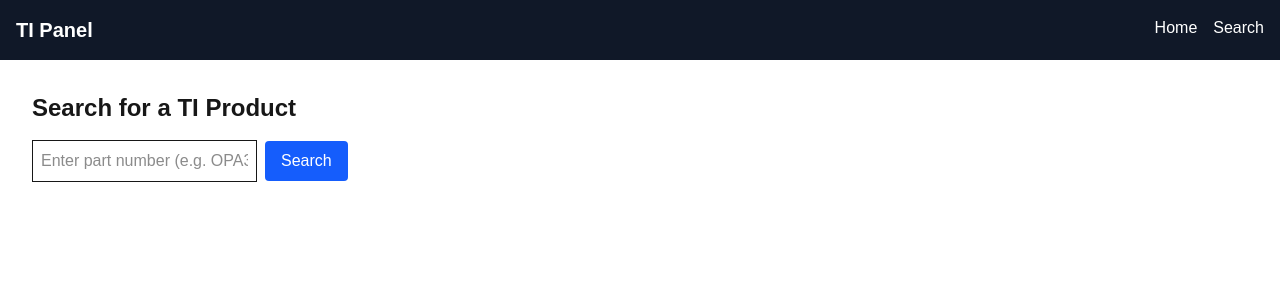
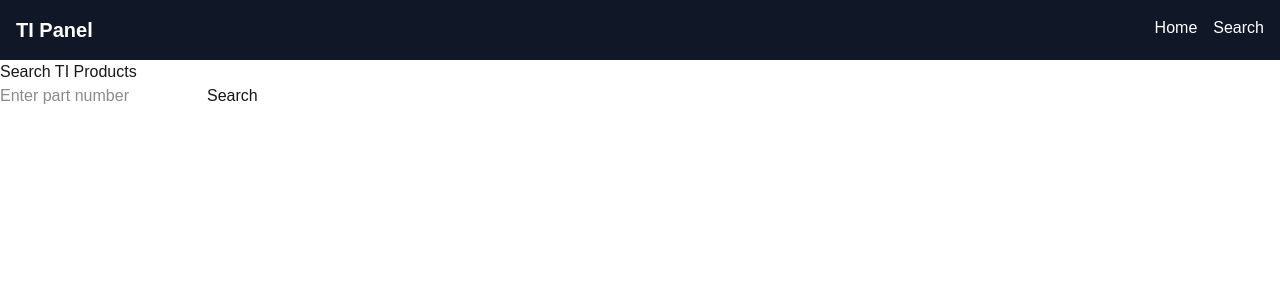
Before and after one commit to wik-labs/ti-panel, a Next.js app: page /search in a window 1280 px wide. Shown: the top 300 px of the page. Built offline with nearby package versions, Linux system fonts and the light colour scheme.

Commit message:
Fix: fix ESLint typing issues and remove unused variables

```diff
--- a/src/app/check-product/page.tsx
+++ b/src/app/check-product/page.tsx
@@ -2,56 +2,45 @@
 
 import { useState } from 'react';
 
-export default function CheckProduct() {
-  const [part, setPart] = useState('');
-  const [result, setResult] = useState<any>(null);
+export default function CheckProductPage() {
+  const [query, setQuery] = useState('');
+  const [result, setResult] = useState<Record<string, unknown> | null>(null);
   const [loading, setLoading] = useState(false);
-  const [error, setError] = useState('');
 
-  const checkPart = async () => {
-    setError('');
-    setResult(null);
+  const checkProduct = async () => {
     setLoading(true);
     try {
-      const res = await fetch(`/api/ti-query?partNumber=${part}`);
-      if (!res.ok) throw new Error('API error');
-      const data = await res.json();
+      const res = await fetch('/api/ti-query', {
+        method: 'POST',
+        body: JSON.stringify({ query }),
+        headers: {
+          'Content-Type': 'application/json',
+        },
+      });
+
+      const data: Record<string, unknown> = await res.json();
       setResult(data);
-    } catch (err: any) {
-      setError('Could not fetch product data.');
+    } catch {
+      console.error('Something went wrong');
     } finally {
       setLoading(false);
     }
   };
 
   return (
-    <div style={{ padding: 40 }}>
+    <main>
       <h1>Check TI Product</h1>
       <input
         type="text"
-        placeholder="Enter TI Part Number"
-        value={part}
-        onChange={(e) => setPart(e.target.value)}
-        style={{ padding: 8, marginRight: 8 }}
+        value={query}
+        onChange={(e) => setQuery(e.target.value)}
+        placeholder="Enter product ID"
       />
-      <button onClick={checkPart} disabled={loading || !part}>
+      <button onClick={checkProduct} disabled={loading}>
         {loading ? 'Checking...' : 'Check'}
       </button>
-      {error && <p style={{ color: 'red' }}>{error}</p>}
-      {result && (
-        <pre
-          style={{
-            marginTop: 20,
-            padding: 20,
-            background: '#f0f0f0',
-            borderRadius: 8,
-            maxWidth: 800,
-            overflowX: 'auto',
-          }}
-        >
-          {JSON.stringify(result, null, 2)}
-        </pre>
-      )}
-    </div>
+
+      {result && <pre>{JSON.stringify(result, null, 2)}</pre>}
+    </main>
   );
 }
--- a/src/app/search/page.tsx
+++ b/src/app/search/page.tsx
@@ -4,46 +4,46 @@
 import Header from '@/components/Header';
 
 export default function SearchPage() {
-  const [partNumber, setPartNumber] = useState('');
-  const [result, setResult] = useState(null);
-  const [error, setError] = useState('');
+  const [input, setInput] = useState('');
+  const [result, setResult] = useState<Record<string, unknown> | null>(null);
+  const [loading, setLoading] = useState(false);
 
   const handleSearch = async () => {
-    setError('');
-    setResult(null);
+    setLoading(true);
     try {
-      const res = await fetch(`/api/product?partNumber=${partNumber}`);
-      const data = await res.json();
-      if (!res.ok) throw new Error(data.message || 'Error fetching product');
+      const res = await fetch('/api/ti-query', {
+        method: 'POST',
+        body: JSON.stringify({ query: input }),
+        headers: {
+          'Content-Type': 'application/json',
+        },
+      });
+
+      const data: Record<string, unknown> = await res.json();
       setResult(data);
-    } catch (err: any) {
-      setError(err.message);
+    } catch {
+      console.error('Error while fetching');
+    } finally {
+      setLoading(false);
     }
   };
 
   return (
     <>
       <Header />
-      <main className="p-8">
-        <h1 className="text-2xl font-bold mb-4">Search for a TI Product</h1>
+      <main>
+        <h1>Search TI Products</h1>
         <input
           type="text"
-          className="border p-2 mr-2"
-          placeholder="Enter part number (e.g. OPA333AIDBVT)"
-          value={partNumber}
-          onChange={(e) => setPartNumber(e.target.value)}
+          value={input}
+          onChange={(e) => setInput(e.target.value)}
+          placeholder="Enter part number"
         />
-        <button onClick={handleSearch} className="bg-blue-600 text-white px-4 py-2 rounded">
-          Search
+        <button onClick={handleSearch} disabled={loading}>
+          {loading ? 'Searching...' : 'Search'}
         </button>
 
-        {error && <p className="text-red-600 mt-4">{error}</p>}
-
-        {result && (
-          <div className="mt-6 bg-gray-100 p-4 rounded">
-            <pre className="text-sm whitespace-pre-wrap">{JSON.stringify(result, null, 2)}</pre>
-          </div>
-        )}
+        {result && <pre>{JSON.stringify(result, null, 2)}</pre>}
       </main>
     </>
   );
```
